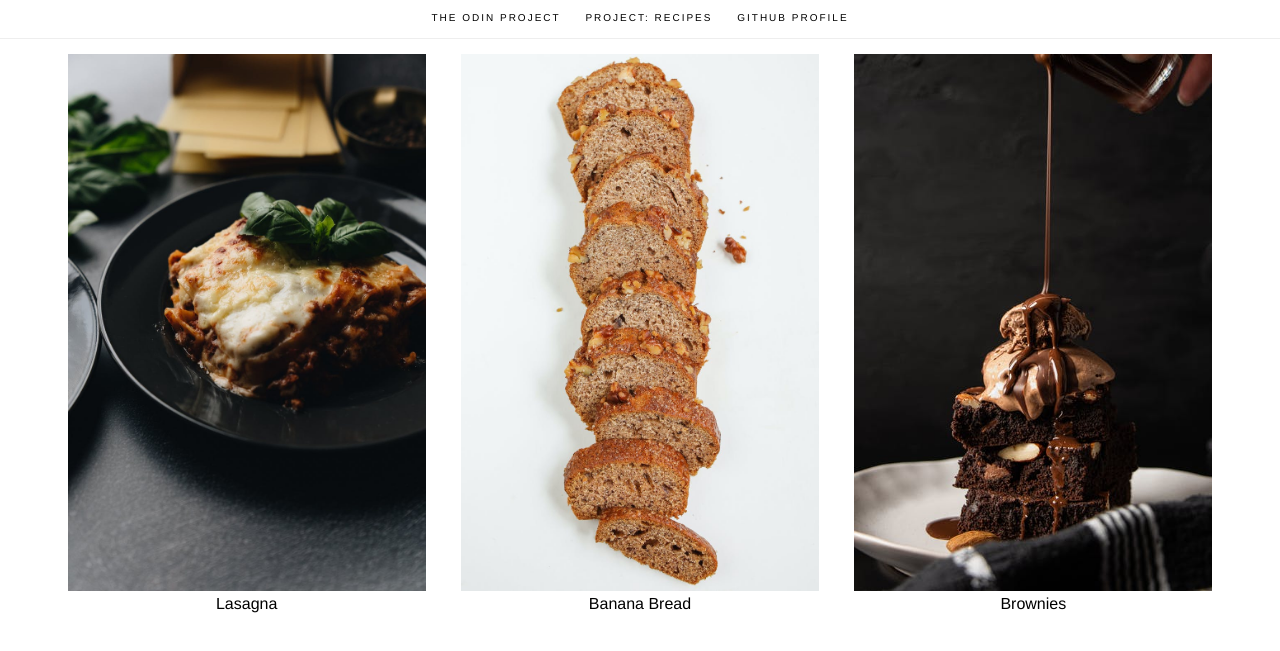
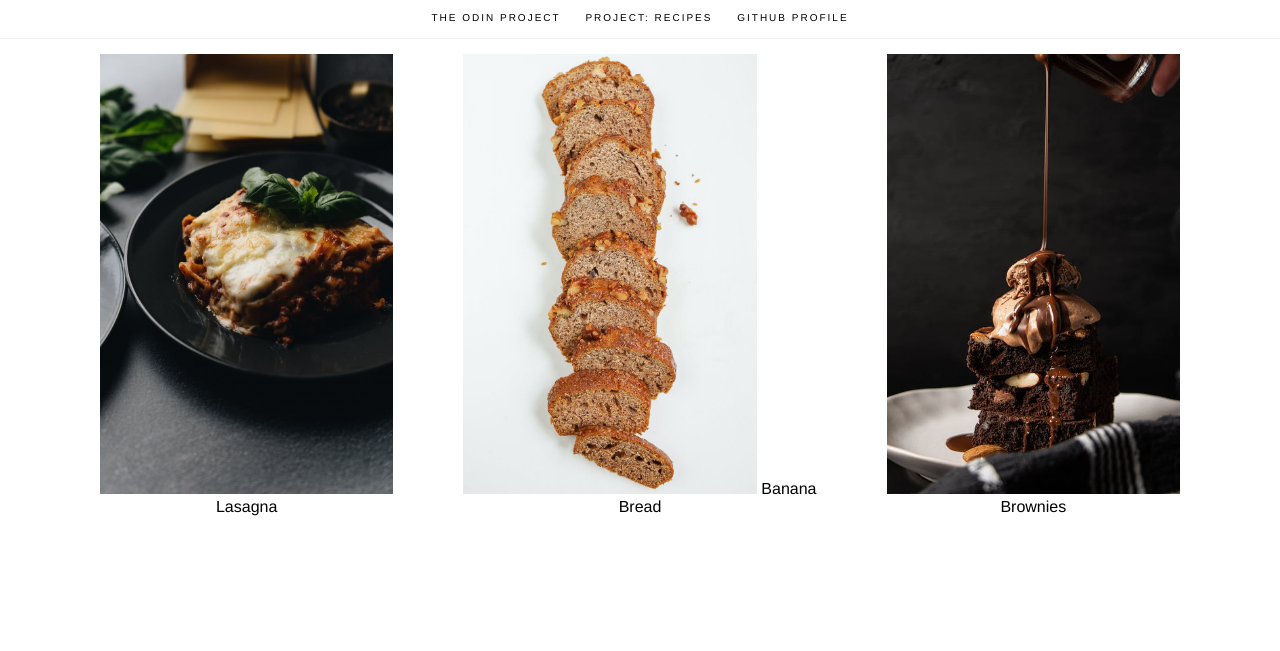
Before and after one commit to hayaman3/odin-recipes, a plain HTML site: page index.html in a window 1280 px wide. Shown: the part 103-754 px from the top of the page. Drawn offline with Linux system fonts and the light colour scheme.

Commit message:
Cleaned index.html Preset dimensions of images

```diff
--- a/style.css
+++ b/style.css
@@ -4,6 +4,7 @@ html {
 
 body {
 	margin: 0;
+    height: 100%;
 }
 /*header*/
 
@@ -11,10 +12,8 @@ body {
     width:100%;
     height:100px;
     line-height: 100px;
-
     font-size: 40px;
     text-align:center;
-
 }
 /*nav*/
 nav {
@@ -50,7 +49,7 @@ a:active {
     text-decoration: none;
 }
 
-ol, ul {
+ul {
     margin: 0;
     padding: 5px;
 }
@@ -60,7 +59,6 @@ li {
     margin: 0 10px;
 }
 
-/*pics?*/
 div {
     text-align: center;
 }
@@ -76,10 +74,11 @@ div {
 .column {
     flex: 33.33%;
     padding: 5px 1.5%;
-  }
+}
 
 img{
-    width: 100%;
+    height: 440px;
+    width: auto;
 }
 
 img:hover{
```
